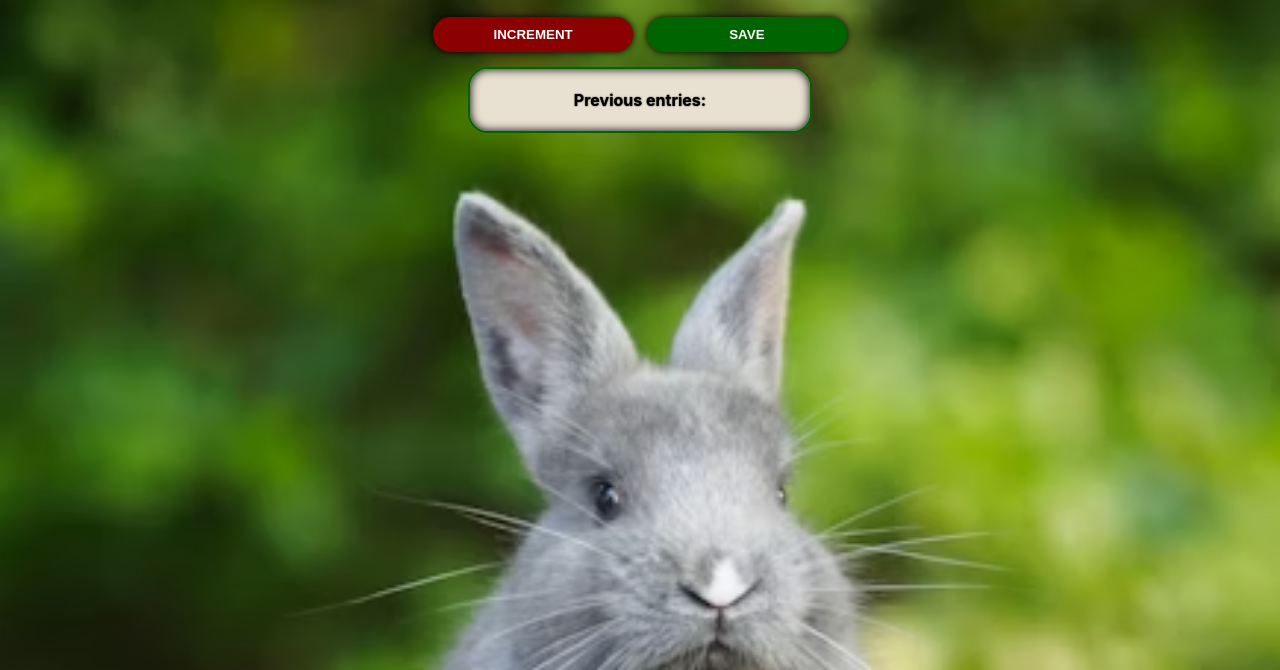
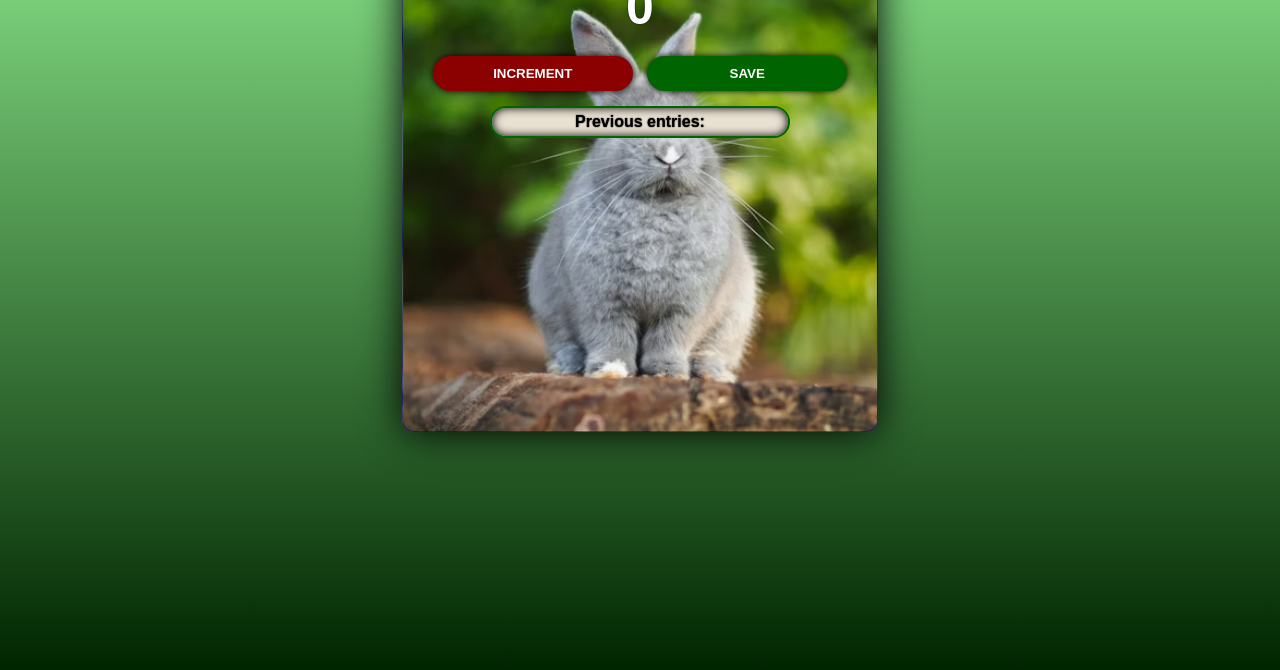
Before and after one commit to DafinLaw/rabbit-counter, a plain HTML site: page index.html in a window 1280 px wide. Shown: the part 130-800 px from the top of the page. Drawn offline with Linux system fonts and the light colour scheme.

Commit message:
Updated layout

```diff
--- a/index.css
+++ b/index.css
@@ -1,6 +1,13 @@
+* {
+    margin: 0;
+    padding: 0;
+    box-sizing: border-box;
+    font-family: Arial, sans-serif;
+}
+
+
 body {
-    background-image: url("rabbit.avif");
-    background-size: cover;
+    background: linear-gradient(lightgreen, rgb(0, 37, 0));
     font-family: -apple-system, BlinkMacSystemFont, 'Segoe UI', Roboto, Oxygen, Ubuntu, Cantarell, 'Open Sans', 'Helvetica Neue', sans-serif;
     font-weight: bold;
     text-align: center;
@@ -10,6 +17,19 @@ body {
     align-items: center;
 }
 
+#container {
+    max-width: 595px;
+    height: 542px;
+    background-image: url("rabbit.avif");
+    background-size: cover;
+    max-width: 595px;
+    max-height: 842px;
+    margin: 20px auto;
+    padding: 30px;
+    border-radius: 12px;
+    box-shadow: 0 0 40px black;
+    border: 1px solid rgba(0, 0 , 139, 0.5);
+}
 
 h1 {
     margin-top: 10px;
@@ -65,7 +85,7 @@ button {
 }
 
 #save-section {
-    margin-top: 10px;
+    margin: 10px auto;
     display:flex;
     flex-direction: column;
     width: 300px;
--- a/index.html
+++ b/index.html
@@ -3,6 +3,7 @@
         <link rel="stylesheet" href="index.css">
     </head>
     <body>
+        <div id="container">
             <h1>Rabbits spotted:</h1>
             <h2 id="count-el">0</h2>
             <div id="buttons">
@@ -13,5 +14,6 @@
                 <p id="save-el">Previous entries: </p>
             </div>
             <script src="./index.js"></script>
+        </div>
     </body>
 </html>
```
